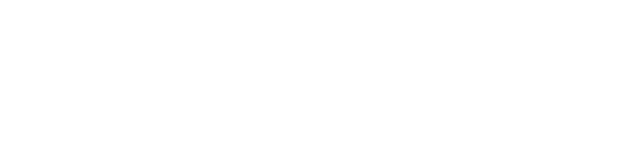
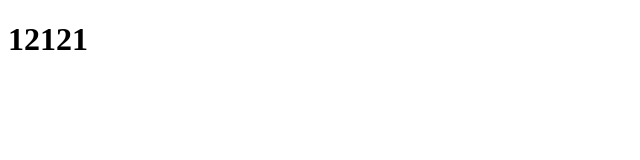
Before and after one commit to Nikolas-2233/HelloWorld-JS, a plain HTML site: page index.html in a window 1280 px wide. Shown: the whole page, without its empty margins (0-640 px from the left). Drawn offline with Linux system fonts and the light colour scheme.

Commit message:
Заголовок

```diff
--- a/index.html
+++ b/index.html
@@ -6,6 +6,6 @@
     <title>Document</title>
 </head>
 <body>
-
+    <h1>12121</h1>
 </body>
 </html>
```
